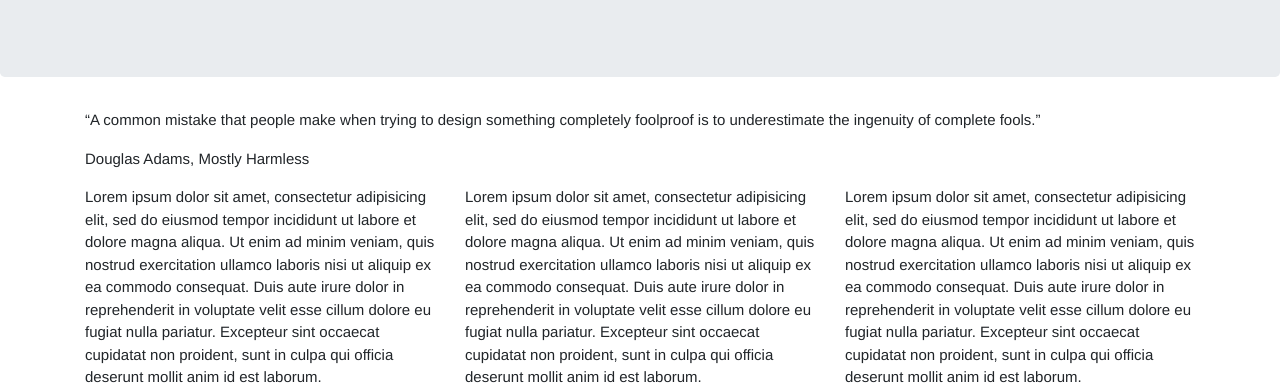
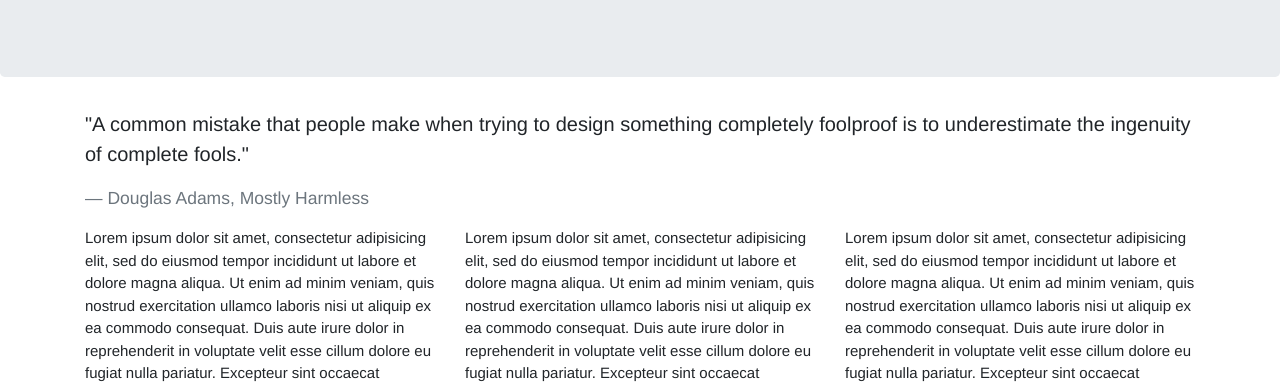
Before and after one commit to jacbmelo/jacbmelo.github.io, a website: page index.html in a window 1280 px wide. Shown: the part 405-793 px from the top of the page. Drawn offline with nearby package versions, Linux system fonts and the light colour scheme; some packages are replaced by stand-ins of ours.

Commit message:
Update home.html

```diff
--- a/app/views/home.html
+++ b/app/views/home.html
@@ -12,9 +12,9 @@
   </ul>
 </div>
 <div class="container">
-	<blockquote>
-	  <p>“A common mistake that people make when trying to design something completely foolproof is to underestimate the ingenuity of complete fools.”</p>
-	  <footer>Douglas Adams, Mostly Harmless</footer>
+	<blockquote class="blockquote">
+	  <p>"A common mistake that people make when trying to design something completely foolproof is to underestimate the ingenuity of complete fools."</p>
+	  <footer class="blockquote-footer">Douglas Adams, Mostly Harmless</footer>
 	</blockquote>
 	<div class="row">
   		<div class="col-md-4">
```
